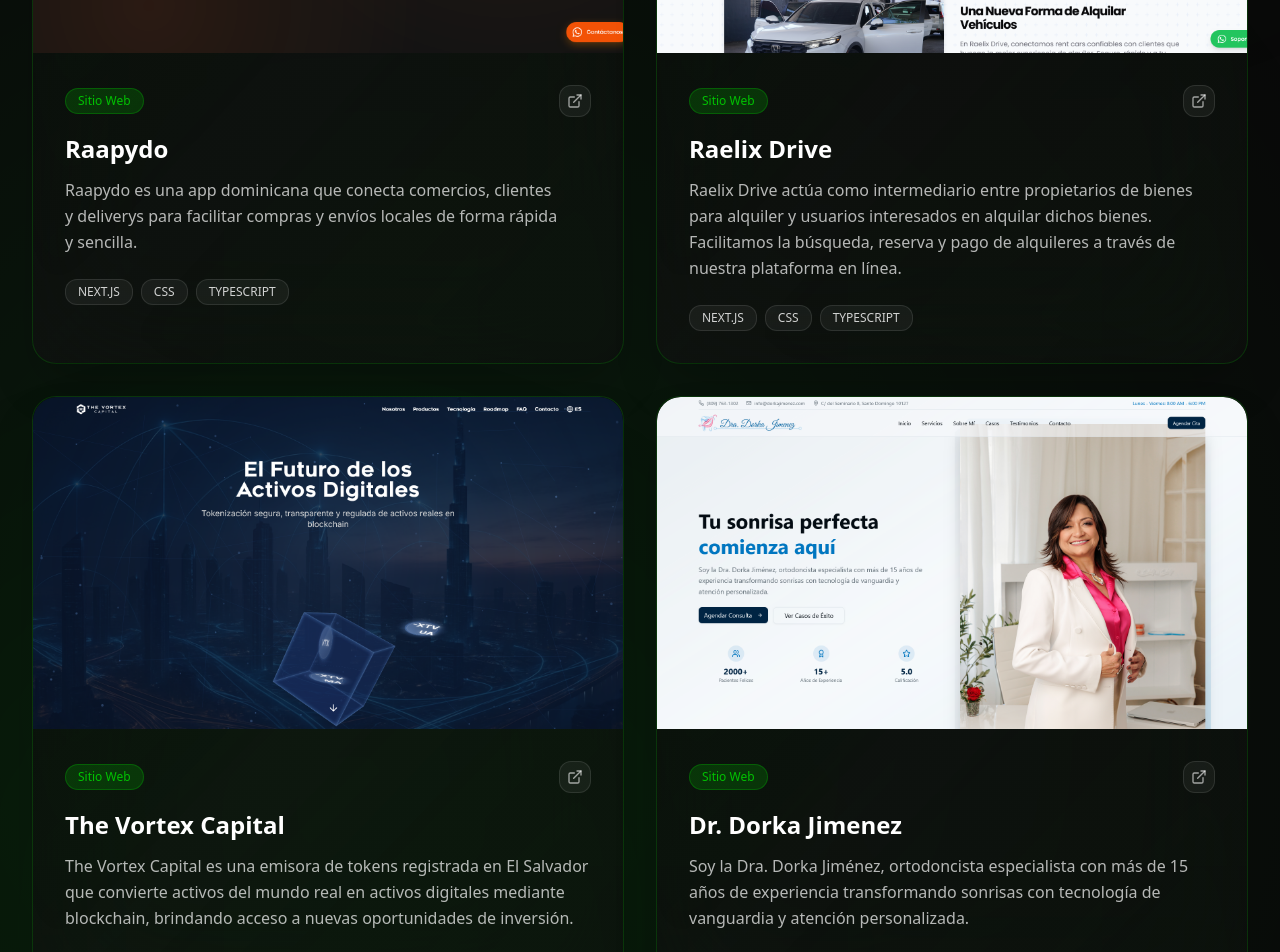
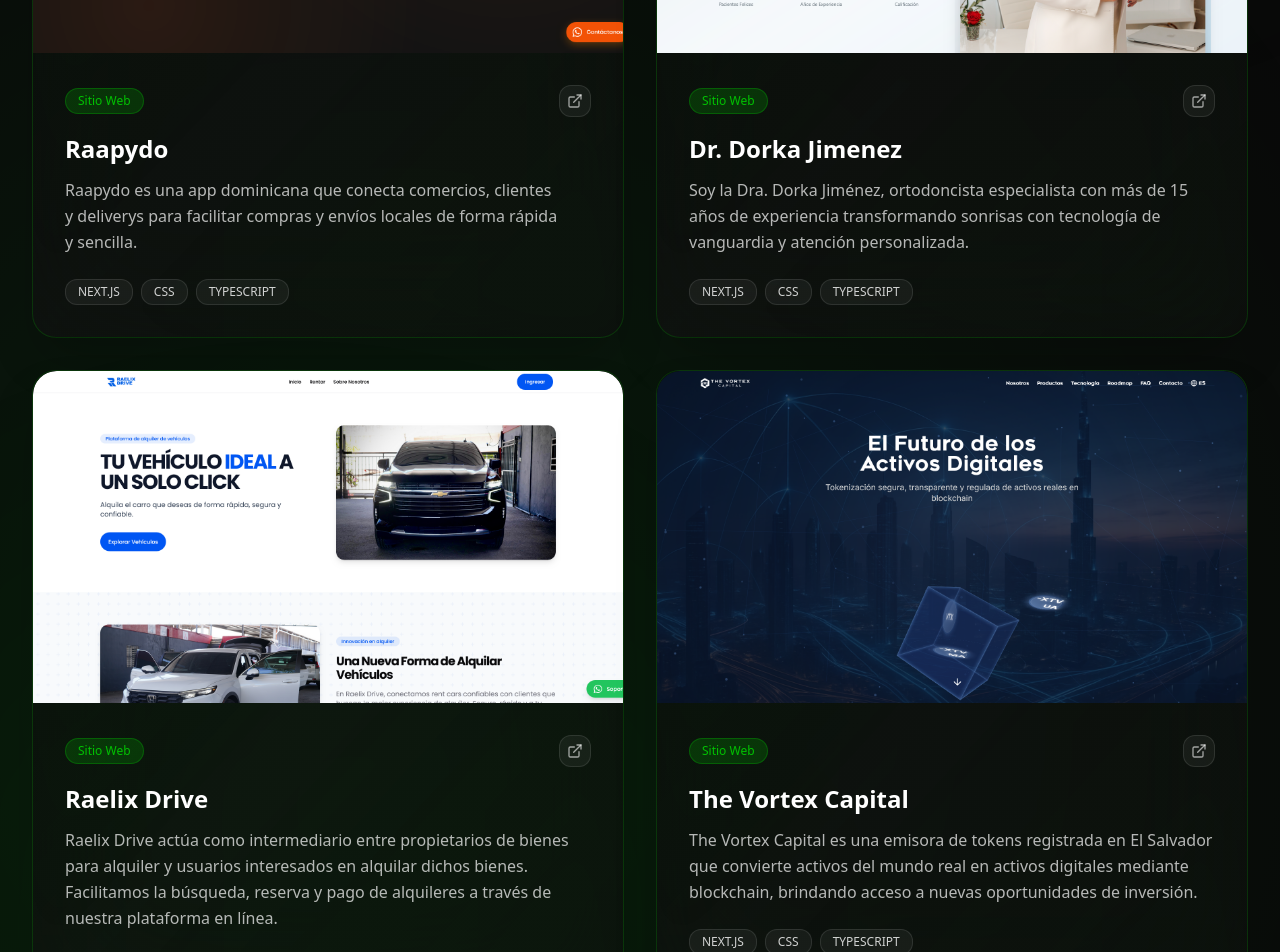
Before and after one commit to korsendev/korsen-website, a Next.js app: page / in a window 1280 px wide. Shown: the part 2960-3912 px from the top of the page. Built offline with nearby package versions, Linux system fonts and the light colour scheme.

Commit message:
Change the position projects

```diff
--- a/components/portfolio.tsx
+++ b/components/portfolio.tsx
@@ -14,6 +14,14 @@ const projects = [
     category: "Sitio Web",
     url: "https://www.raapydo.com/"
   },
+    {
+    title: "Dr. Dorka Jimenez",
+    description: "Soy la Dra. Dorka Jiménez, ortodoncista especialista con más de 15 años de experiencia transformando sonrisas con tecnología de vanguardia y atención personalizada.",
+    image: "/dorka.png",
+    tags: ["NEXT.JS", "CSS", "TYPESCRIPT"],
+    category: "Sitio Web",
+    url: "https://dorkadentalcenter-web.vercel.app/"
+  },
   {
     title: "Raelix Drive",
     description: "Raelix Drive actúa como intermediario entre propietarios de bienes para alquiler y usuarios interesados en alquilar dichos bienes. Facilitamos la búsqueda, reserva y pago de alquileres a través de nuestra plataforma en línea.",
@@ -29,14 +37,6 @@ const projects = [
     tags: ["NEXT.JS", "CSS", "TYPESCRIPT"],
     category: "Sitio Web",
     url: "https://thevortexcapital.com/"
-  },
-  {
-    title: "Dr. Dorka Jimenez",
-    description: "Soy la Dra. Dorka Jiménez, ortodoncista especialista con más de 15 años de experiencia transformando sonrisas con tecnología de vanguardia y atención personalizada.",
-    image: "/dorka.png",
-    tags: ["NEXT.JS", "CSS", "TYPESCRIPT"],
-    category: "Sitio Web",
-    url: "https://dorkadentalcenter-web.vercel.app/"
   }
 ]
 
```
